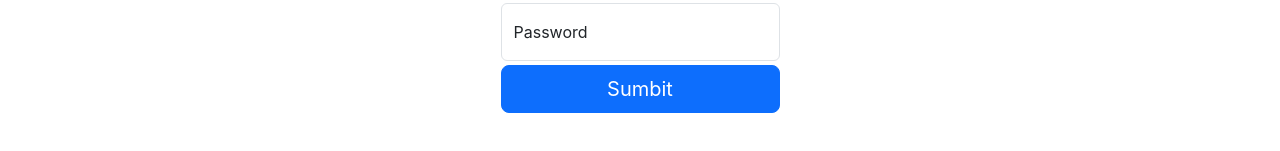
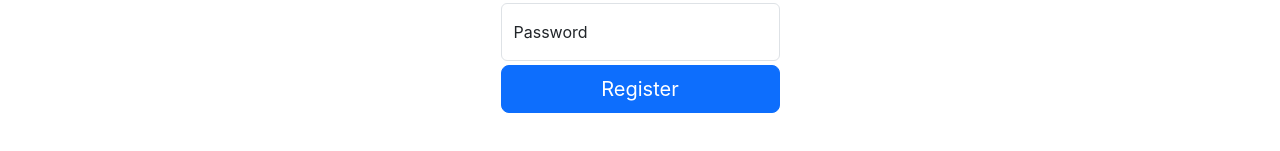
Before and after one commit to nosirbek030381/react-redux, a React (Create React App) app: page /register in a window 1280 px wide. Shown: the part 637-788 px from the top of the page. Built offline with nearby package versions, Linux system fonts and the light colour scheme.

Commit message:
#11. Api  Redux register

```diff
--- a/src/components/register.jsx
+++ b/src/components/register.jsx
@@ -1,11 +1,20 @@
 import { useState } from 'react';
+import { useDispatch, useSelector } from 'react-redux';
 import { icon } from '../constants';
+import { signUserStart } from '../slice/auth';
 import { Input } from '../ui';
 
 const Register = () => {
 	const [name, setName] = useState('');
 	const [email, setEmail] = useState('');
 	const [password, setPassword] = useState('');
+	const dispatch = useDispatch();
+	const { isLoading } = useSelector(state => state.auth);
+
+	const registerHandler = e => {
+		e.preventDefault();
+		dispatch(signUserStart());
+	};
 
 	return (
 		<div className='text-center mt-5'>
@@ -18,8 +27,13 @@ const Register = () => {
 					<Input label={'Email address'} type={'email'} state={email} setState={setEmail} />
 					<Input label={'Password'} type={'password'} state={password} setState={setPassword} />
 
-					<button className='w-100 btn btn-lg btn-primary mt-1' type='submit'>
-						Sumbit
+					<button
+						className='w-100 btn btn-lg btn-primary mt-1'
+						disabled={isLoading}
+						onClick={registerHandler}
+						type='submit'
+					>
+						{isLoading ? 'Loading...' : 'Register'}
 					</button>
 				</form>
 			</main>
--- /dev/null
+++ b/src/service/api.js
@@ -0,0 +1,5 @@
+import axios from 'axios';
+
+axios.defaults.baseURL = 'http://localhost:3000/api';
+
+export default axios;
--- /dev/null
+++ b/src/service/auth.js
@@ -0,0 +1,13 @@
+import axios from './api';
+
+const AuthService = {
+	async userRegister(user) {
+		const res = await axios.post('/users');
+
+		return res;
+	},
+	async userLogin() {},
+	async getUser() {},
+};
+
+export default AuthService;
```
